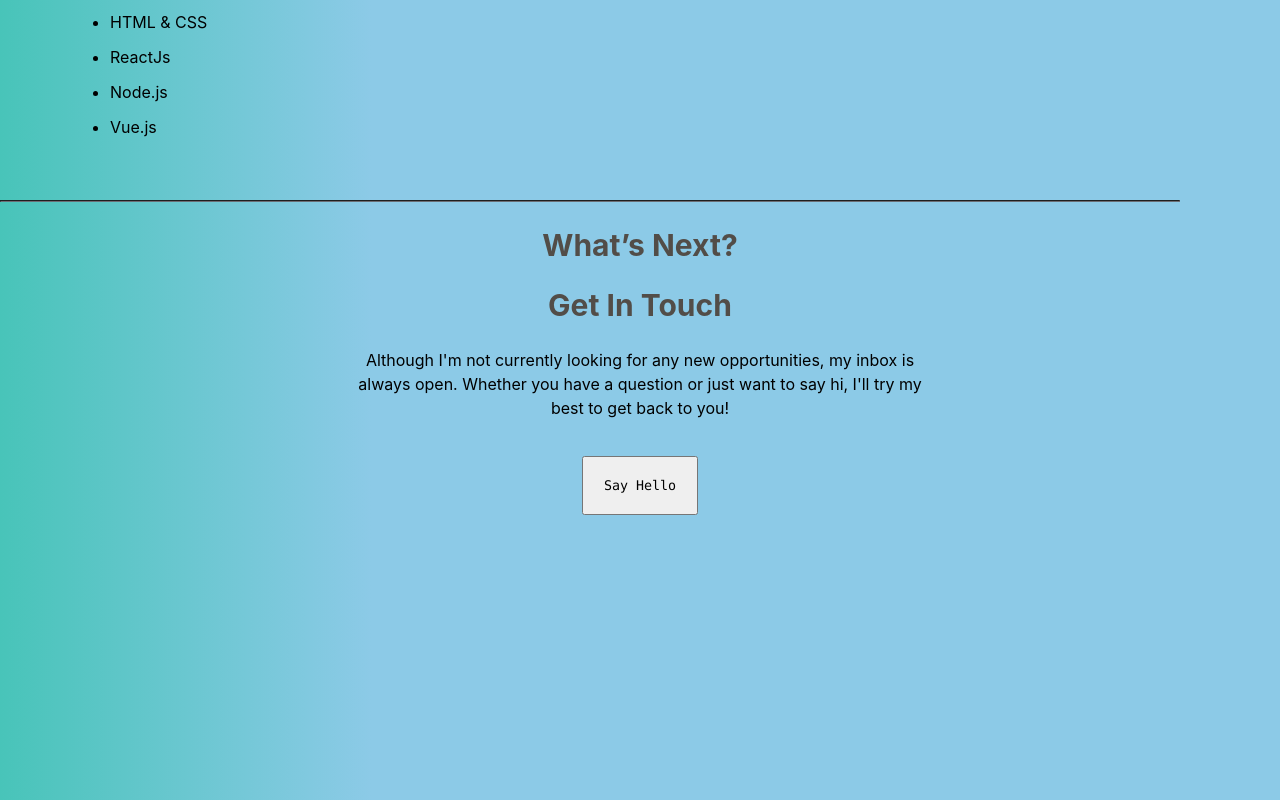
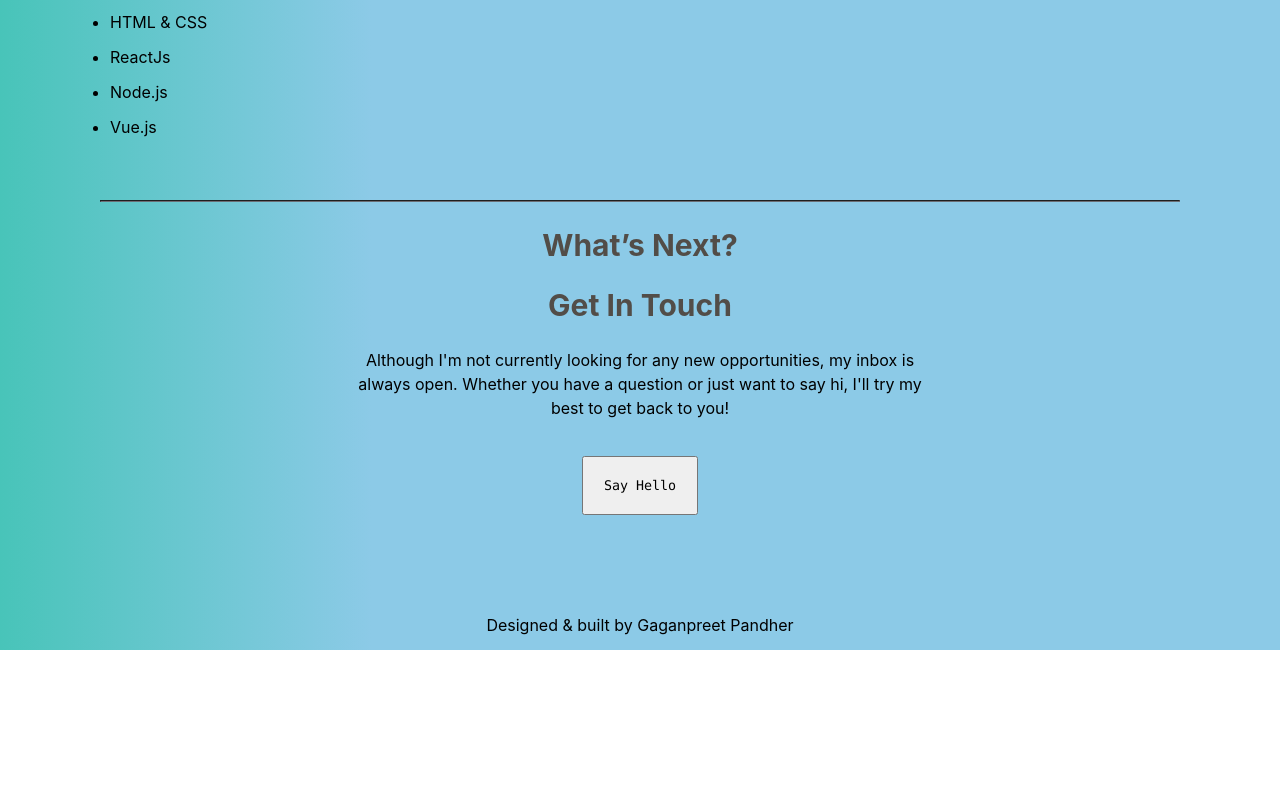
Before and after one commit to Gaganpandher52/personal-website, a React (Create React App) app in the folder client/: page / in a window 1280 px wide. Shown: the part 1889-2689 px from the top of the page. After the commit the page ends 2539 px from the top, so only its background shows below. Built offline with nearby package versions, Linux system fonts and the light colour scheme.

Commit message:
added main footer

```diff
--- a/client/src/components/footer/Footer.js
+++ b/client/src/components/footer/Footer.js
@@ -4,15 +4,20 @@ import './footer.css'
 class Footer extends Component {
   render() {
     return (
-      <div className='main'>
+      <div className='main' style={{'height':'450px'}}>
         <div className=''>
-        <hr className='hr_line' style={{}}></hr>
+        <hr className='hr_line' style={{'marginLeft':'100px'}}></hr>
         <section class="section-main">
           <h2 class="">What’s Next?</h2>
           <h2 class="">Get In Touch</h2>
           <p>Although I'm not currently looking for any new opportunities, my inbox is always open. Whether you have a question or just want to say hi, I'll try my best to get back to you!</p>
           <a href="mailto:gaganpandher52@gmail.com"><button className='button_touch' style={{'marginLeft':'0px'}}>Say Hello</button></a>
         </section>
+        <a className='last_footer' href='https://github.com/Gaganpandher52'>
+          <div>
+            Designed & built by Gaganpreet Pandher
+          </div>
+        </a>
         </div>
 
       </div>
--- a/client/src/components/footer/footer.css
+++ b/client/src/components/footer/footer.css
@@ -16,3 +16,10 @@
   color: rgb(82, 77, 72);
 
 }
+
+.last_footer{
+  text-align: center;
+  text-decoration: none;
+  color: inherit;
+  cursor: pointer;
+}
```
